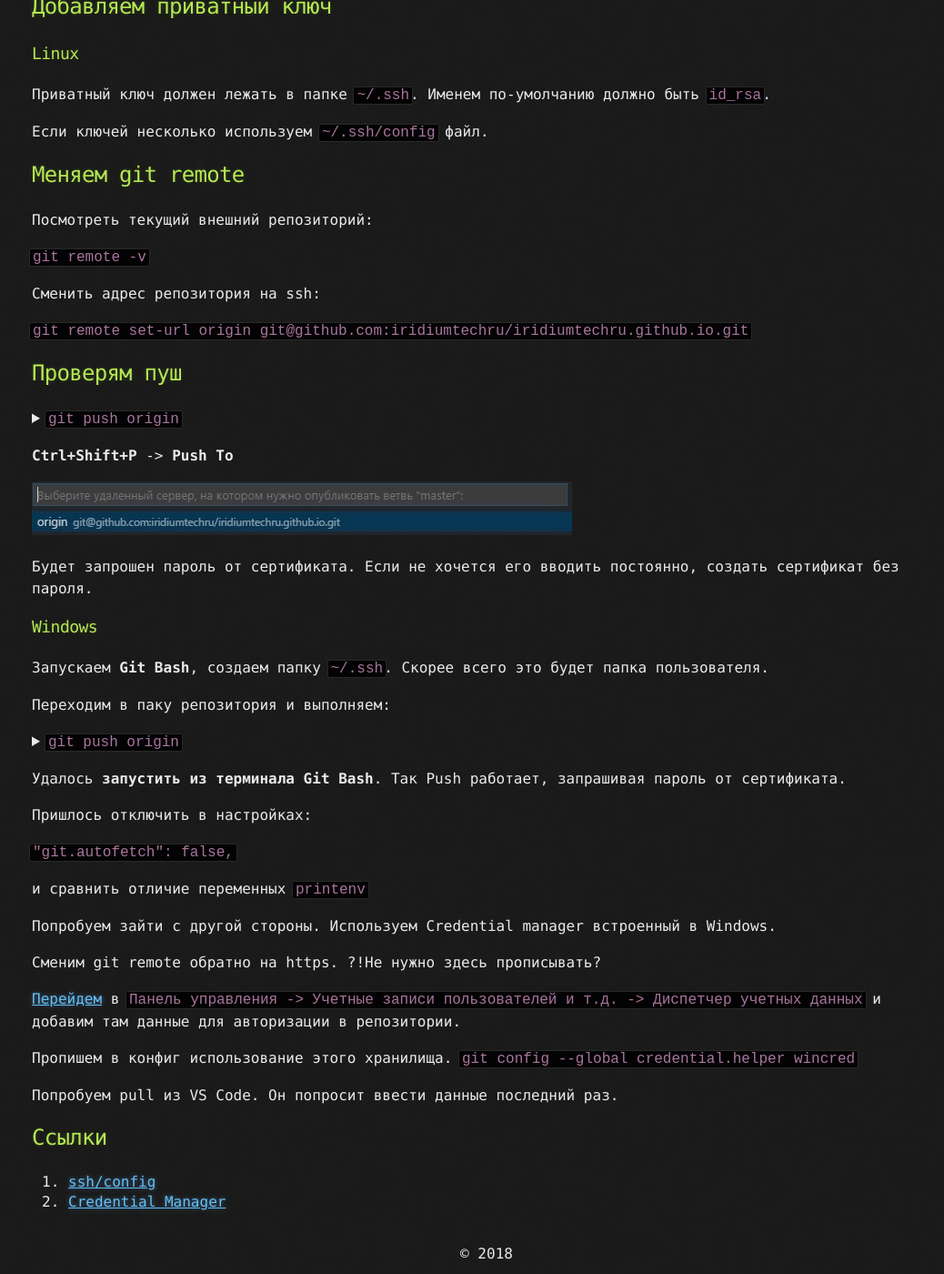
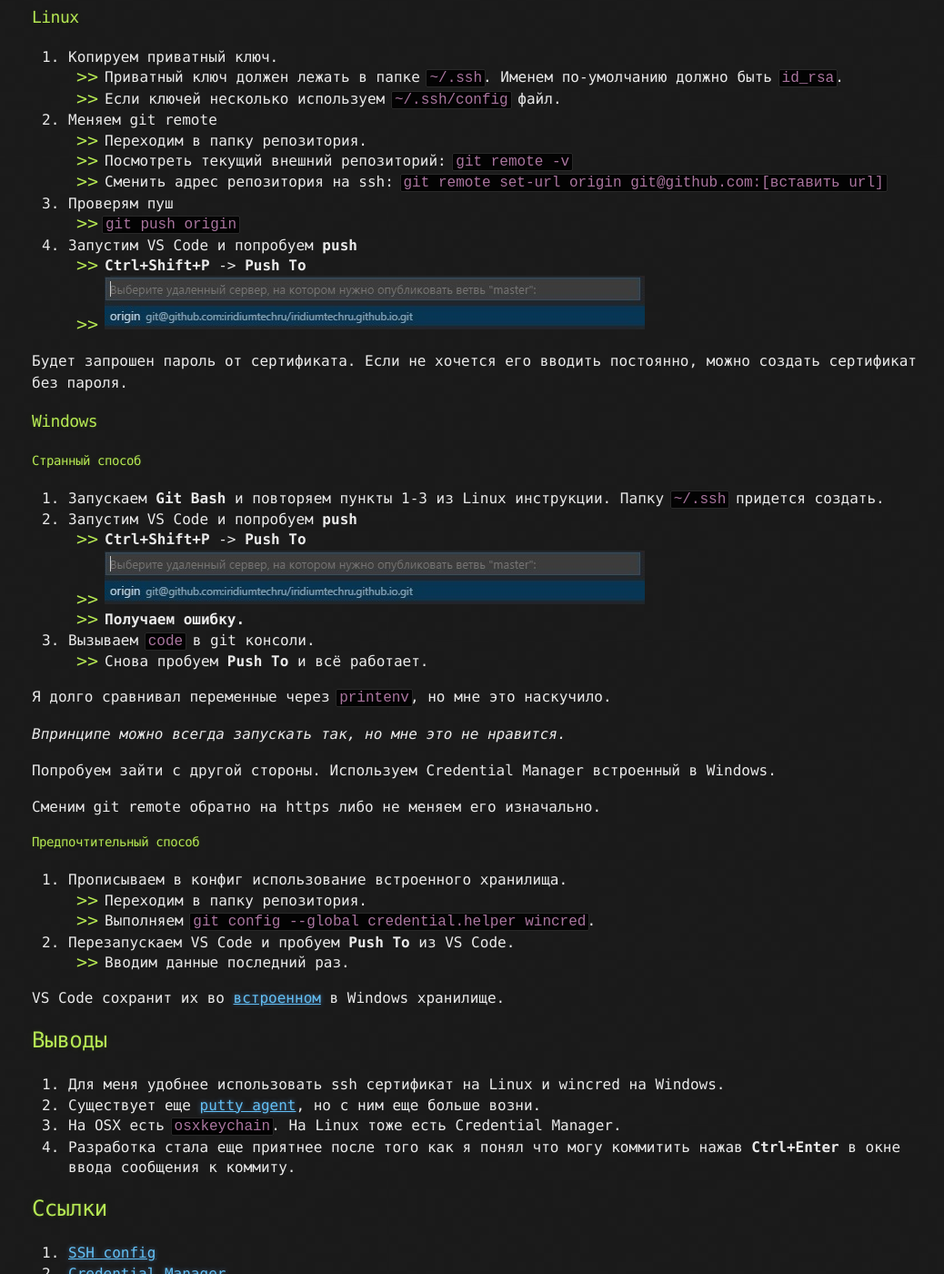
Before and after one commit to iridiumtechru/iridiumtechru.github.io, a Jekyll site: the page built from _posts/2018-04-03-gitcred.md, in a window 1280 px wide and 1400 px high, scrolled down 892 px. Shown: the whole window at 91% size, without its empty margins (105-1143 px from the left). Built offline with Jekyll 4.4.1, drawn with Linux system fonts in a browser that asks for light colours; some of the changed text lies outside the part shown.

Commit message:
wincred final

```diff
--- a/_posts/2018-04-03-gitcred.md
+++ b/_posts/2018-04-03-gitcred.md
@@ -28,49 +26,92 @@ title: Git авторизация для Visual Studio Code
 ## Добавляем приватный ключ
 
 ### Linux
-Приватный ключ должен лежать в папке `~/.ssh`. Именем по-умолчанию должно быть `id_rsa`.
 
-Если ключей несколько используем `~/.ssh/config` файл.
+1. Копируем приватный ключ.
+- Приватный ключ должен лежать в папке `~/.ssh`. Именем по-умолчанию должно быть `id_rsa`.
+- Если ключей несколько используем `~/.ssh/config` файл.
 
-## Меняем git remote
+2. Меняем git remote
+- Переходим в папку репозитория.
+- Посмотреть текущий внешний репозиторий: `git remote -v`
+- Сменить адрес репозитория на ssh:
+`git remote set-url origin git@github.com:[вставить url]`
 
-Посмотреть текущий внешний репозиторий:
+3. Проверям пуш
+- `git push origin`
 
-`git remote -v`
+4. Запустим VS Code и попробуем **push**
+- **Ctrl+Shift+P** -> **Push To**
+- ![Push Test]({{"/assets/push.jpg" | absolute_url}})
 
-Сменить адрес репозитория на ssh:
-
-`git remote set-url origin git@github.com:iridiumtechru/iridiumtechru.github.io.git`
-
-## Проверям пуш
-
-<details>
-    <summary>
-        <code class="highlighter-rouge">
-            git push origin
-        </code>
-    </summary>
-    <pre class="highlight">
-        <code>
-            The authenticity of host 'github.com (192.30.253.113)' can't be established.
-            RSA key fingerprint is SHA256:nThbg6kXUpJWGl7E1IGOCspRomTxdCARLviKw6E5SY8.
-            Are you sure you want to continue connecting (yes/no)? yes
-            Warning: Permanently added 'github.com,192.30.253.113' (RSA) to the list of known hosts.
-            Everything up-to-date
-        </code>
-    </pre>
-</details>
-
-
-**Ctrl+Shift+P** -> **Push To**
-
-![Push Test]({{"/assets/push.jpg" | absolute_url}})
-
-Будет запрошен пароль от сертификата. Если не хочется его вводить постоянно, создать сертификат без пароля.
+Будет запрошен пароль от сертификата. Если не хочется его вводить постоянно, можно создать сертификат без пароля.
 
 ### Windows
 
-Запускаем **Git Bash**, создаем папку `~/.ssh`. Скорее всего это будет папка пользователя.
+#### Странный способ
+
+1. Запускаем **Git Bash** и повторяем пункты 1-3 из Linux инструкции. Папку `~/.ssh` придется создать.
+2. Запустим VS Code и попробуем **push**
+- **Ctrl+Shift+P** -> **Push To**
+- ![Push Test]({{"/assets/push.jpg" | absolute_url}})
+- **Получаем ошибку.**
+3. Вызываем `code` в git консоли.
+    - Снова пробуем **Push To** и всё работает.
+
+Я долго сравнивал переменные через `printenv`, но мне это наскучило.
+
+*Впринципе можно всегда запускать так, но мне это не нравится.*
+
+Попробуем зайти с другой стороны. Используем Credential Manager встроенный в Windows.
+
+Сменим git remote обратно на https либо не меняем его изначально.
+
+#### Предпочтительный способ
+1. Прописываем в конфиг использование встроенного хранилища.
+- Переходим в папку репозитория.
+- Выполняем `git config --global credential.helper wincred`.
+2. Перезапускаем VS Code и пробуем **Push To** из VS Code.
+- Вводим данные последний раз.
+
+VS Code сохранит их во [встроенном](https://support.microsoft.com/en-us/help/4026814/windows-accessing-credential-manager){:target="_blank"} в Windows хранилище.
+
+## Выводы
+1. Для меня удобнее использовать ssh сертификат на Linux и wincred на Windows.
+2. Существует еще [putty agent](https://www.chiark.greenend.org.uk/~sgtatham/putty/latest.html), но с ним еще больше возни.
+3. На OSX есть `osxkeychain`. На Linux тоже есть Credential Manager.
+4. Разработка стала еще приятнее после того как я понял что могу коммитить нажав **Ctrl+Enter** в окне ввода сообщения к коммиту.
+
+## Ссылки
+1. [SSH config](https://linux.die.net/man/5/ssh_config){:target="_blank"}
+2. [Credential Manager](https://windowsnotes.ru/windows-7/dispetcher-uchetnyx-dannyx-v-windows-7/){:target="_blank"}
+3. [Git Credential](https://git-scm.com/book/en/v2/Git-Tools-Credential-Storage){:target="_blank"}
+4. [Pageant](https://habrahabr.ru/post/127521/)
+
+<!--
+<ul>
+    <li>
+    <details>
+        <summary>
+            <code class="highlighter-rouge">
+                git push origin
+            </code>
+        </summary>
+        <pre class="highlight">
+            <code>
+                The authenticity of host 'github.com (192.30.253.113)' can't be established.
+                RSA key fingerprint is SHA256:nThbg6kXUpJWGl7E1IGOCspRomTxdCARLviKw6E5SY8.
+                Are you sure you want to continue connecting (yes/no)? yes
+                Warning: Permanently added 'github.com,192.30.253.113' (RSA) to the list of known hosts.
+                Everything up-to-date
+            </code>
+        </pre>
+    </details>
+    </li>
+</ul>
+
+1. Копируем приватный ключ.
+    - Запускаем **Git Bash**, создаем папку `~/.ssh`. Скорее всего это будет папка пользователя.
+    - Правила такие же как и для Linux.
 
 Переходим в паку репозитория и выполняем:
 
@@ -91,29 +132,16 @@ title: Git авторизация для Visual Studio Code
     </pre>
 </details>
 
-Удалось **запустить из терминала Git Bash**. Так Push работает, запрашивая пароль от сертификата.
+Запустим VS Code и попробуем **push**.
 
+**Ctrl+Shift+P** -> **Push To**
 
-Пришлось отключить в настройках:
+![Push Test]({{"/assets/push.jpg" | absolute_url}})
 
-`"git.autofetch": false,`
+Из терминала push работает, а из VS Code нет. Запускаем VS Code с окружением git терминала.
 
-и сравнить отличие переменных `printenv`
+Вызываем `code` в git консоли.
 
-Попробуем зайти с другой стороны. Используем Credential manager встроенный в Windows.
+Пробуем **Push To** и всё работает. Я долго сравнивал переменные через `printenv`, но мне это наскучило. *Впринципе можно всегда запускать так, но мне это не нравится.*
 
-Сменим git remote обратно на https.
-?!Не нужно здесь прописывать?
-
-
-
-[Перейдем](https://support.microsoft.com/en-us/help/4026814/windows-accessing-credential-manager) в `Панель управления -> Учетные записи пользователей и т.д. -> Диспетчер учетных данных` и добавим там данные для авторизации в репозитории.
-
-Пропишем в конфиг использование этого хранилища.
-`git config --global credential.helper wincred`
-
-Попробуем pull из VS Code. Он попросит ввести данные последний раз.
-
-## Ссылки
-1. [ssh/config](https://linux.die.net/man/5/ssh_config)
-2. [Credential Manager](https://windowsnotes.ru/windows-7/dispetcher-uchetnyx-dannyx-v-windows-7/){:target="_blank"}
+-->
```
Also changed, not shown: other parts of _posts/2018-04-03-gitcred.md (+0 -2 lines).
